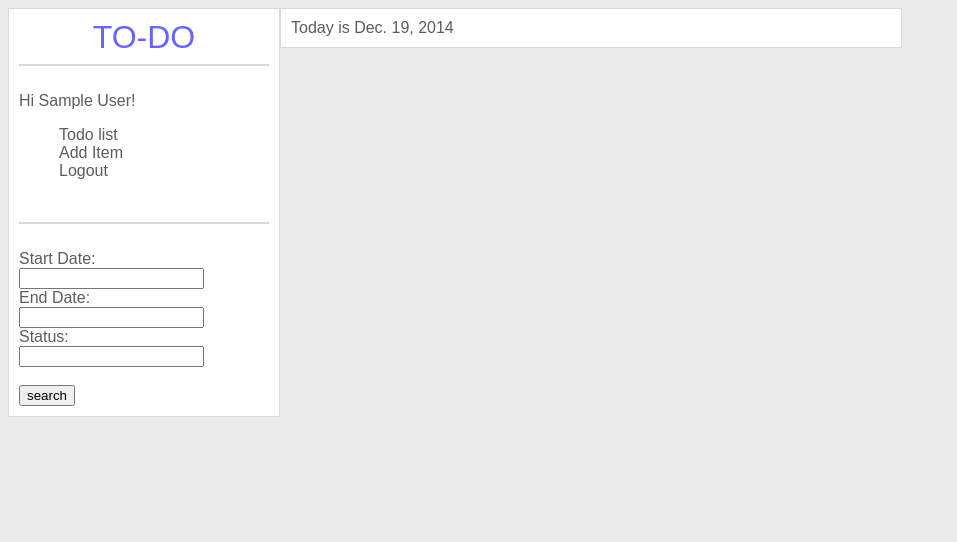
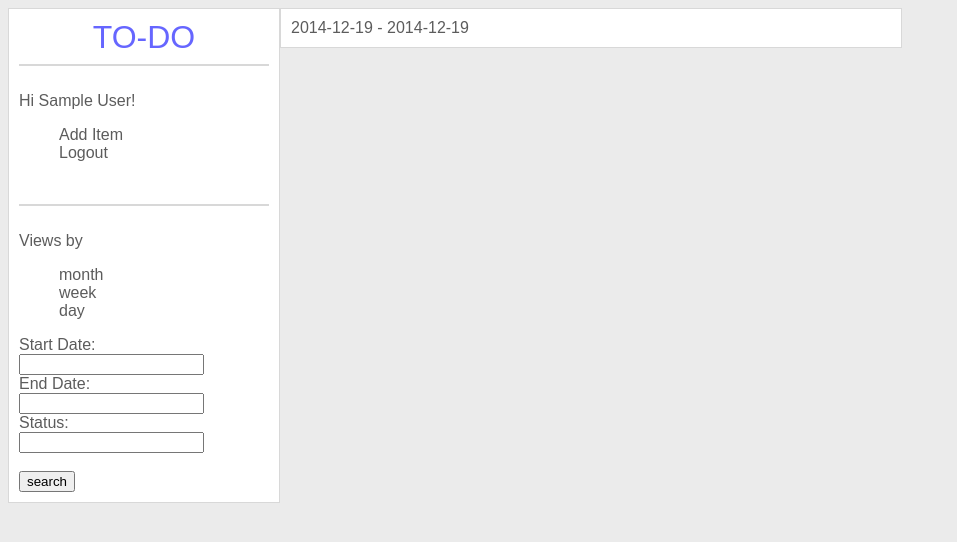
Before and after one commit to joselouiemark/cs260, a Django app: page /todolists/all/ in a window 1280 px wide. Shown: the top 542 px of the page, without its empty margins (0-957 px from the left). Run offline with Django 3.2, Linux system fonts and the light colour scheme; the visitor is signed in with stand-in values (Sample User, id 1); data that the repository does not hold is empty; parts of the project's set-up code (start-up, migrations or seed data) failed here and were passed over.

Commit message:
Finalized codes

```diff
--- a/cs260/settings.py
+++ b/cs260/settings.py
@@ -10,9 +10,7 @@ https://docs.djangoproject.com/en/1.6/ref/settings/
 
 # Build paths inside the project like this: os.path.join(BASE_DIR, ...)
 import os
-os.environ.setdefault("DJANGO_SETTINGS_MODULE", "cs260.settings")
 BASE_DIR = os.path.dirname(os.path.dirname(__file__))
-
 
 
 # Quick-start development settings - unsuitable for production
--- a/cs260/views.py
+++ b/cs260/views.py
@@ -1,7 +1,6 @@
 from django.shortcuts import render_to_response
 from django.http import HttpResponseRedirect
 from django.contrib import auth
-from django.core.context_processors import csrf
 from django.http import HttpResponse
 from cs260.forms import MyRegistrationForm
 
--- a/functional_tests.py
+++ b/functional_tests.py
@@ -1,7 +1,8 @@
 from selenium import webdriver
+from django.test import TestCaseSource
 import unittest
 
-class RegistrationTest(unittest.TestCase):
+class RegistrationTest(unittest.TestCaseSource):
 
 	def setUp(self):
 		self.browser = webdriver.Firefox()
@@ -97,7 +98,7 @@ class RegistrationTest(unittest.TestCase):
 		self.browser.find_element_by_name('date').send_keys(idate)
 		self.browser.find_element_by_name('status').send_keys(istatus)
 
-		self.browser.find_element_by_css_selector("input[value='save']").click()
+		self.browser.find_element_by_css_selector("input[value='Create Article']").click()
 
 	def test_a_register_login_view_listarticles_and_logout(self):
 		#user register
--- a/todolists/templates/todolist.html
+++ b/todolists/templates/todolist.html
@@ -4,13 +4,20 @@
 Hi {{ full_name }}!
 <br/>
 <ul>
-	<li><a href="/todolists/all">Todo list</a></li>
 	<li><a href="/todolists/create">Add Item</a></li>
 	<li><a href="/accounts/logout">Logout</a></li>
 </ul>
 <br/>
 <hr />
 <br/>
+Views by
+<br/>
+<ul>
+	<li><a href="/todolists/all/{{ statuscode }}/0/0/1">month</a></li>
+	<li><a href="/todolists/all/{{ statuscode }}/0/0/2">week</a></li>
+	<li><a href="/todolists/all/{{ statuscode }}/0/0/0">day</a></li>
+</ul>
+
 <form action="/todolists/all/" method="post">
 	<label for="sdate">Start Date:</label><br/>
 	<input type="text" name="sdate" value="" id="sdate" />
@@ -26,12 +33,12 @@ Hi {{ full_name }}!
 {% endblock %}
 
 {% block content %}
-Today is {{ today }}
+{{ datedisplay }}
 
 {% for todoitem in todolist %}
 <div class="visitentry">
-<!--<div style="font-size:16px;float:right;"><a href="/todolists/todoitem/{{ todoitem.id }}/">{{ todoitem.date }}</a></div>-->
-<div style="font-size:24px;padding:10px;"><a href="/todolists/todoitem/{{ todoitem.id }}/">{{ todoitem.title }}</a></div>
+<!--<div style="font-size:16px;float:right;"><a href="/todolists/todo/{{ todoitem.id }}/">{{ todoitem.date }}</a></div>-->
+<div style="font-size:24px;padding:10px;"><a href="/todolists/todo/{{ todoitem.id }}/">{{ todoitem.title }}</a></div>
 <div style="padding:0px 0px 10px 5px;">{{ todoitem.summary }}</div>
 
 {% if todoitem.status == 1 %}
--- a/todolists/urls.py
+++ b/todolists/urls.py
@@ -5,6 +5,7 @@ urlpatterns = patterns('',
 	url(r'^all/$', 'todolists.views.todolist'),
 	url(r'^all/(?P<stat>\d+)/$', 'todolists.views.todolist'),
 	url(r'^all/(?P<stat>\d+)/(?P<dfrom>\w+)/(?P<dto>\w+)/$', 'todolists.views.todolist'),
+	url(r'^all/(?P<stat>\d+)/(?P<dfrom>\w+)/(?P<dto>\w+)/(?P<range>\w+)/$', 'todolists.views.todolist'),
 	url(r'^todo/(?P<todo_id>\d+)/$', 'todolists.views.todo'),
 	url(r'^create/$','todolists.views.create'),
 	url(r'^cancel/(?P<todo_id>\d+)/$', 'todolists.views.cancel_todo'),
--- a/todolists/views.py
+++ b/todolists/views.py
@@ -8,23 +8,70 @@ from todolists.models import Todo
 from todolists.forms import TodoForm
 from django.http import HttpResponseRedirect
 from django.template import RequestContext
+from datetime import timedelta
 from datetime import datetime
 from datetime import date
 
 # Create your views here.
-def todolist(request, stat=0, dfrom='', dto=''):
+def todolist(request, stat=0, dfrom='', dto='', range=''):
 	if not request.user.is_authenticated():
 		return HttpResponseRedirect('/accounts/login/')
 
+	if request.POST:
+		sdate = request.POST.get('sdate', '')
+		edate = request.POST.get('edate', '')
+		type = request.POST.get('type', 1)
+
+		sdateStr = '0'
+		edateStr = '0'
+		typeStr = '0'
+
+		if sdate not in [None, '']:
+			sdateStr = datetime.strptime(dfrom, '%Y-%m-%d' ).strftime('%Y%m%d')
+
+		if edate not in [None, '']:
+			edateStr = datetime.strptime(dto, '%Y-%m-%d' ).strftime('%Y%m%d')
+
+		if type not in [None, '']:
+			typeStr = str(type)
+
+		return HttpResponseRedirect('/todolists/all/'+typeStr+'/'+sdateStr+'/'+edateStr+'/0')
+
+	sdateobj = date.today()
+	edateobj = date.today()
+
+	if range not in [None, '', '0']:
+		if range in ['1'] : #by month
+			sdateobj = datetime.strptime(datetime.strftime(date.today(), '%Y-%m-01' ), '%Y-%m-%d')
+			edateobj = datetime.strptime(datetime.strftime(date.today(), '%Y-%m-30' ), '%Y-%m-%d')
+		elif range in ['2'] : #by week
+			day = date.today();
+			day_of_week = day.weekday()
+
+			to_beginning_of_week = timedelta(days=day_of_week)
+			beginning_of_week = day - to_beginning_of_week
+
+			to_end_of_week = timedelta(days=6 - day_of_week)
+			end_of_week = day + to_end_of_week
+
+			sdateobj = beginning_of_week
+			edateobj = end_of_week
+
 	allObjs = Todo.objects.filter(owner=request.user.username);
-
+	allObjs.filter(status=1).filter(date__lt=sdateobj).update(date=edateobj)
 	stat = int(stat)
 	if stat > 0 and stat < 4:
 		allObjs = allObjs.filter(status=stat)
 
+	datedisplay = ''
+	if sdateobj not in [None, '', '0'] or edateobj not in [None, '', '0'] :
+		datedisplay = datetime.strftime(sdateobj, '%Y-%m-%d') + " - " + datetime.strftime(edateobj, '%Y-%m-%d')
+	else :
+		datedisplay = date.today()
+
 	return render_to_response('todolist.html',
 							{'todolist':allObjs,'full_name': request.user.first_name +" " +request.user.last_name,
-							'today':date.today()})
+							'datedisplay':datedisplay, 'statuscode':stat})
 
 def create(request):
 	if not request.user.is_authenticated():
@@ -32,14 +79,14 @@ def create(request):
 
 	if request.POST:
 		form = TodoForm(request.POST)
-		form.owner = request.user.username
+		#form.owner = request.user.username
 		if form.is_valid():
-			form.save()
+			form.save(request.user.username)
 
 			return HttpResponseRedirect('/todolists/all')
 	else:
 		form = TodoForm()
-		form.owner = request.user.username
+		#form.owner = request.user.username
 
 	return render_to_response('create_todo.html',  {
 		'form': form,
@@ -53,14 +100,14 @@ def todo(request, todo_id = None):
 	todo = Todo.objects.get(id=todo_id)
 	if request.POST:
 		form = TodoForm(request.POST, instance=todo)
-		form.owner = request.user.username
+		#form.owner = request.user.username
 		if form.is_valid():
-			form.save()
+			form.save(request.user.username)
 
 			return HttpResponseRedirect('/todolists/all')
 	else:
 		form = TodoForm(instance=todo)
-		form.owner = request.user.username
+		#form.owner = request.user.username
 
 	return render_to_response('todo.html',  {
 		'form': form,
```
Also changed, not shown: todolists/forms.py (+4 -3 lines).
